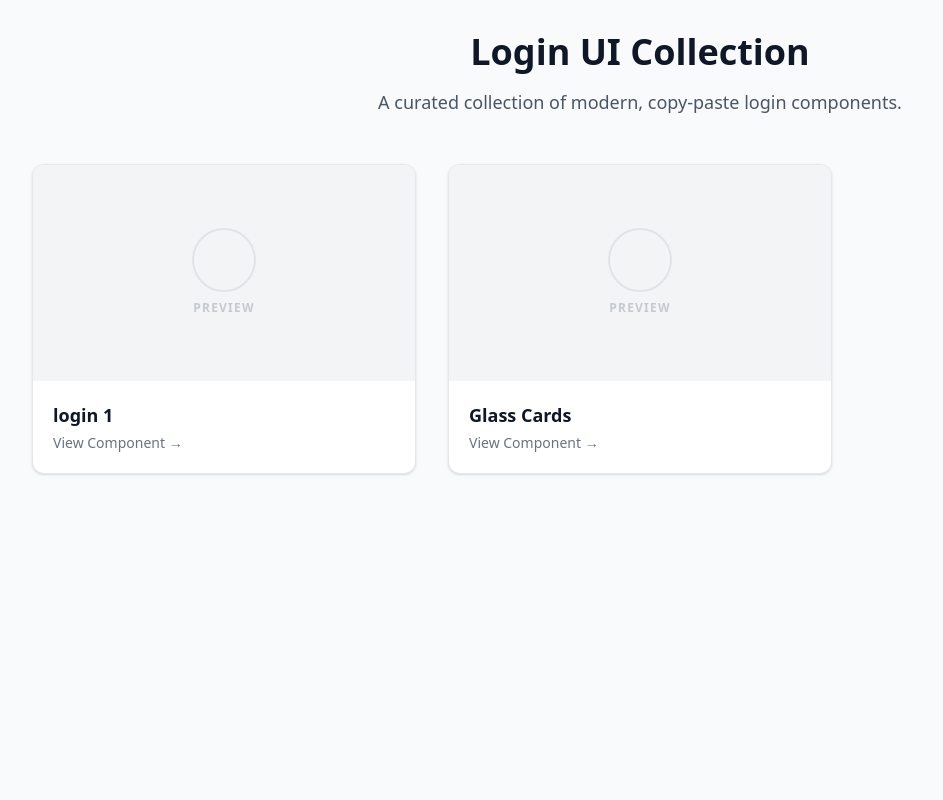
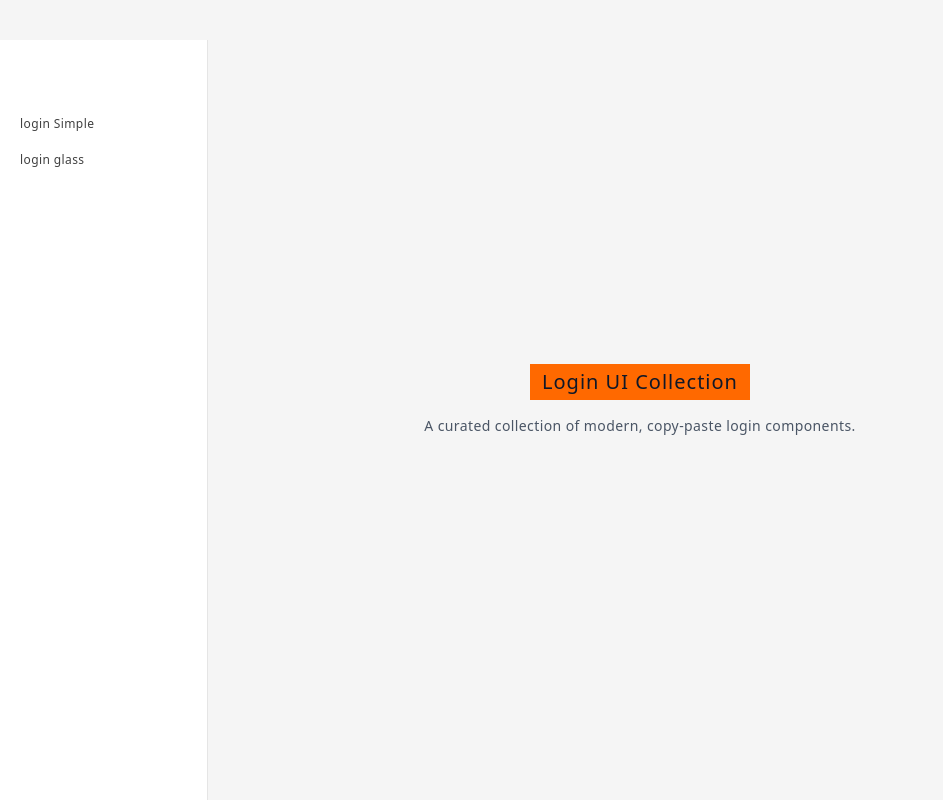
Before and after one commit to rahscripts/login, a Next.js app: page / in a window 1280 px wide. Shown: the whole page, without its empty margins (0-943 px from the left). Built offline with nearby package versions, Linux system fonts and the light colour scheme.

Commit message:
fixed sidebar

```diff
--- /dev/null
+++ b/app/components/Sidebar.tsx
@@ -0,0 +1,41 @@
+"use client";
+
+import Link from "next/link";
+import { components } from "../data/login-ui";
+import { usePathname } from "next/navigation";
+
+export default function Sidebar() {
+    const pathname = usePathname();
+
+    return (
+        <aside className="w-52 mt-10 h-screen fixed left-0 top-0 border-r border-neutral-200 dark:border-neutral-800 bg-white dark:bg-neutral-950 px-2 py-3 max-md:hidden">
+            <div className="mt-14 flex flex-col gap-1">
+                {components.map((component) => {
+                    const isActive = pathname === `/login/${component.slug}`;
+
+                    return (
+                        <Link
+                            key={component.slug}
+                            href={`/login/${component.slug}`}
+                            className={`group rounded-md transition ${isActive
+                                ? "bg-orange-100 dark:bg-orange-900/30"
+                                : "hover:bg-neutral-100 dark:hover:bg-neutral-900"
+                                }`}
+                        >
+                            <div className="px-3 py-2">
+                                <h2
+                                    className={`text-xs font-medium transition ${isActive
+                                        ? "text-orange-600 dark:text-orange-400"
+                                        : "text-neutral-700 dark:text-neutral-300 group-hover:text-neutral-900 dark:group-hover:text-white"
+                                        }`}
+                                >
+                                    {component.title}
+                                </h2>
+                            </div>
+                        </Link>
+                    );
+                })}
+            </div>
+        </aside>
+    );
+}
--- a/app/data/login-ui.ts
+++ b/app/data/login-ui.ts
@@ -3,8 +3,8 @@ import Login2 from "@/components/login/Login2";
 
 export const components = [
   {
-    slug: "login1",
-    title: "login 1",
+    slug: "1",
+    title: "login Simple",
     code: `"use client";
 
 import { useState } from "react";
@@ -84,8 +84,8 @@ export default function LoginPage() {
     preview: Login1
   },
   {
-    slug: "cards",
-    title: "Glass Cards",
+    slug: "2",
+    title: "login glass",
     code: `"use client";
 
 import { useState } from "react";
--- a/app/layout.tsx
+++ b/app/layout.tsx
@@ -1,6 +1,7 @@
 import type { Metadata } from "next";
 import { Geist, Geist_Mono } from "next/font/google";
 import "./globals.css";
+import Sidebar from "./components/Sidebar";
 
 const geistSans = Geist({
   variable: "--font-geist-sans",
@@ -17,6 +18,7 @@ export const metadata: Metadata = {
   description: "A curated collection of modern, beautiful, production-ready login and signup pages.",
 };
 
+
 export default function RootLayout({
   children,
 }: Readonly<{
@@ -25,9 +27,14 @@ export default function RootLayout({
   return (
     <html lang="en">
       <body
-        className={`${geistMono.variable} scroll-smooth antialiased`}
+        className={`${geistMono.variable} tracking-wide scroll-smooth antialiased`}
       >
-        {children}
+        <div className="flex">
+          <Sidebar />
+          <div className="flex-1">
+            {children}
+          </div>
+        </div>
       </body>
     </html>
   );
--- /dev/null
+++ b/app/login/[slug]/layout.tsx
@@ -0,0 +1,9 @@
+
+
+export default function LoginSlugLayout({ children }: { children: React.ReactNode }) {
+    return (
+        <div>
+            {children}
+        </div>
+    )
+}
--- a/app/page.tsx
+++ b/app/page.tsx
@@ -4,53 +4,14 @@ import { components } from "./data/login-ui";
 
 export default function Home() {
   return (
-    <div className="min-h-screen bg-gray-50 dark:bg-neutral-950 p-8 font-[family-name:var(--font-geist-sans)]">
+    <div className="min-h-screen  bg-gray-50 bg-neutral-100 dark:bg-neutral-950 p-8 flex justify-center items-center ">
       <div className="max-w-7xl mx-auto">
-        <header className="mb-12 text-center">
-          <h1 className="text-4xl font-bold mb-4 text-gray-900 dark:text-white">Login UI Collection</h1>
-          <p className="text-lg text-gray-600 dark:text-gray-400">
+        <header className="mb-12 text-center md:my-10 -space-y-2 ">
+          <h1 className="text-xl font-medium tracking-wider mb-4  text-gray-900 dark:text-white bg-orange-500 w-fit p-1 px-3 mx-auto">Login UI Collection</h1>
+          <p className="text-sm text-gray-600 dark:text-gray-400">
             A curated collection of modern, copy-paste login components.
           </p>
         </header>
-
-        <div className="grid grid-cols-1 md:grid-cols-2 lg:grid-cols-3 gap-8">
-          {components.map((component) => (
-            <Link
-              href={`/login/${component.slug}`}
-              key={component.slug}
-              className="group block bg-white dark:bg-neutral-900 rounded-xl overflow-hidden border border-gray-200 dark:border-neutral-800 hover:border-blue-500 dark:hover:border-blue-500 transition-all duration-300 shadow-sm hover:shadow-md"
-            >
-              <div className="aspect-video bg-gray-100 dark:bg-neutral-800 flex items-center justify-center p-4 group-hover:bg-gray-50 dark:group-hover:bg-neutral-800/50 transition-colors relative overflow-hidden">
-                {/* We can use a scaled down version of the component as a preview, or just a placeholder for now if we don't have images.
-                       Given the constraints, let's try to render the component scaled down, or a simple placeholder.
-                       Rendering full interactive components in a grid might be heavy, but let's try a simple visual representation or just the title for now if we don't have screenshots.
-                       Actually, the user asked for "preview images". Since I don't have images, I will make a stylized placeholder or try to render a non-interactive scale version.
-                       Let's go with a CSS-based preview or just a nice placeholder card for now as I can't generate screenshots easily without a browser tool that captures them.
-                       Wait, the user said "Each login page must show a live preview of the UI".
-                       On the HOMEPAGE, it says "preview images". existin code didn't have images.
-                       I'll use a placeholder "Preview" box for now to keep it simple and fast as requested.
-                   */}
-                <div className="w-full h-full flex flex-col items-center justify-center text-gray-400 dark:text-neutral-600">
-                  <div className="w-16 h-16 rounded-full border-2 border-current mb-2 opacity-20"></div>
-                  <span className="text-xs uppercase tracking-widest font-semibold opacity-50">Preview</span>
-                </div>
-
-                {/* If we wanted to get fancy, we could try to render the component inside a scaled container, but that might break styles.
-                       Let's stick to the placeholder for safety unless requested otherwise.
-                   */}
-              </div>
-
-              <div className="p-5 border-t border-gray-100 dark:border-neutral-800">
-                <h2 className="text-lg font-semibold text-gray-900 dark:text-white group-hover:text-blue-600 dark:group-hover:text-blue-400 transition-colors">
-                  {component.title}
-                </h2>
-                <p className="text-sm text-gray-500 dark:text-gray-400 mt-1">
-                  View Component &rarr;
-                </p>
-              </div>
-            </Link>
-          ))}
-        </div>
       </div>
     </div>
   );
```
